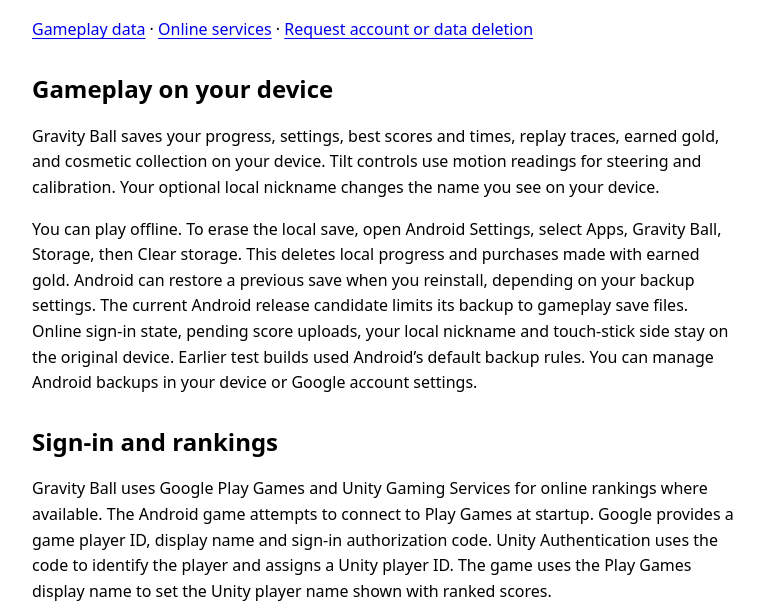
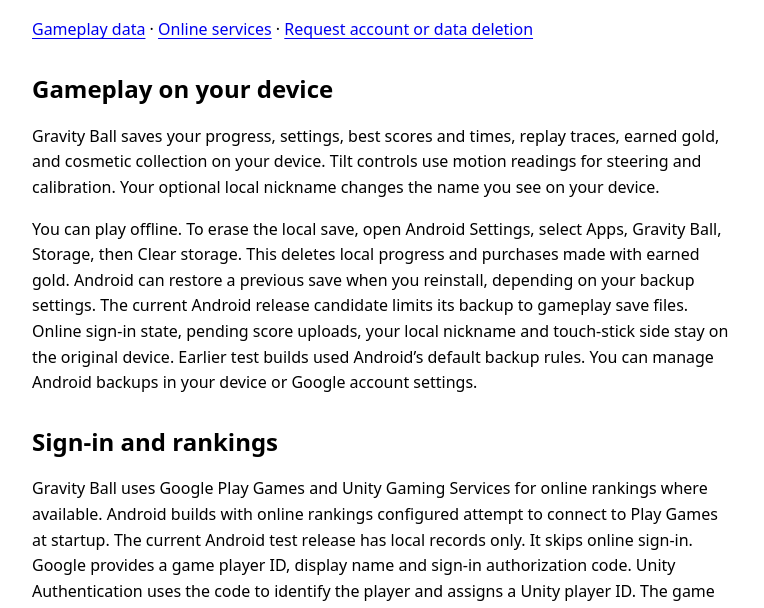
Before and after one commit to rameziophobia/gravity-ball-support, a plain HTML site: page index.html in a window 1280 px wide. Shown: the part 183-791 px from the top of the page, without its empty margins (256-1020 px from the left). Drawn offline with Linux system fonts and the light colour scheme.

Commit message:
Clarify sign-in behavior in the current Android test build

```diff
--- a/index.html
+++ b/index.html
@@ -9,7 +9,7 @@
 <p>Gravity Ball saves your progress, settings, best scores and times, replay traces, earned gold, and cosmetic collection on your device. Tilt controls use motion readings for steering and calibration. Your optional local nickname changes the name you see on your device.</p>
 <p>You can play offline. To erase the local save, open Android Settings, select Apps, Gravity Ball, Storage, then Clear storage. This deletes local progress and purchases made with earned gold. Android can restore a previous save when you reinstall, depending on your backup settings. The current Android release candidate limits its backup to gameplay save files. Online sign-in state, pending score uploads, your local nickname and touch-stick side stay on the original device. Earlier test builds used Android’s default backup rules. You can manage Android backups in your device or Google account settings.</p></section>
 <section id="online"><h2>Sign-in and rankings</h2>
-<p>Gravity Ball uses Google Play Games and Unity Gaming Services for online rankings where available. The Android game attempts to connect to Play Games at startup. Google provides a game player ID, display name and sign-in authorization code. Unity Authentication uses the code to identify the player and assigns a Unity player ID. The game uses the Play Games display name to set the Unity player name shown with ranked scores.</p>
+<p>Gravity Ball uses Google Play Games and Unity Gaming Services for online rankings where available. Android builds with online rankings configured attempt to connect to Play Games at startup. The current Android test release has local records only. It skips online sign-in. Google provides a game player ID, display name and sign-in authorization code. Unity Authentication uses the code to identify the player and assigns a Unity player ID. The game uses the Play Games display name to set the Unity player name shown with ranked scores.</p>
 <p>For eligible results, the game sends a board identifier and your score or all-star completion time to Unity Leaderboards. Other players can see your ranking, Unity player name and result. A pending result may stay on the device until the game can send it under the matching account. Unity may deliver account notices. The app keeps a local record of notices you read.</p>
 <p>Unity Leaderboards processes player identifiers, IP addresses and approximate location. Google Play Games processes game identity and collects SDK analytics and diagnostics for service reliability and improvement. The game’s cosmetic shop uses earned gold. For provider practices see <a href="https://policies.google.com/privacy">Google’s Privacy Policy</a> and <a href="https://unity.com/legal/game-player-and-app-user-privacy-policy">Unity’s Player Privacy Policy</a>.</p></section>
 <section><h2>How long data stays</h2><p>Your local progress stays until you clear it or remove the app, subject to Android backup. The game removes a pending result after the service acknowledges it. Online profile details and rankings can remain with the services while the profile or entry exists. SquidSoft uses support correspondence to handle and verify requests. A provider may retain limited records under its own security, legal and backup policies.</p></section>
```
